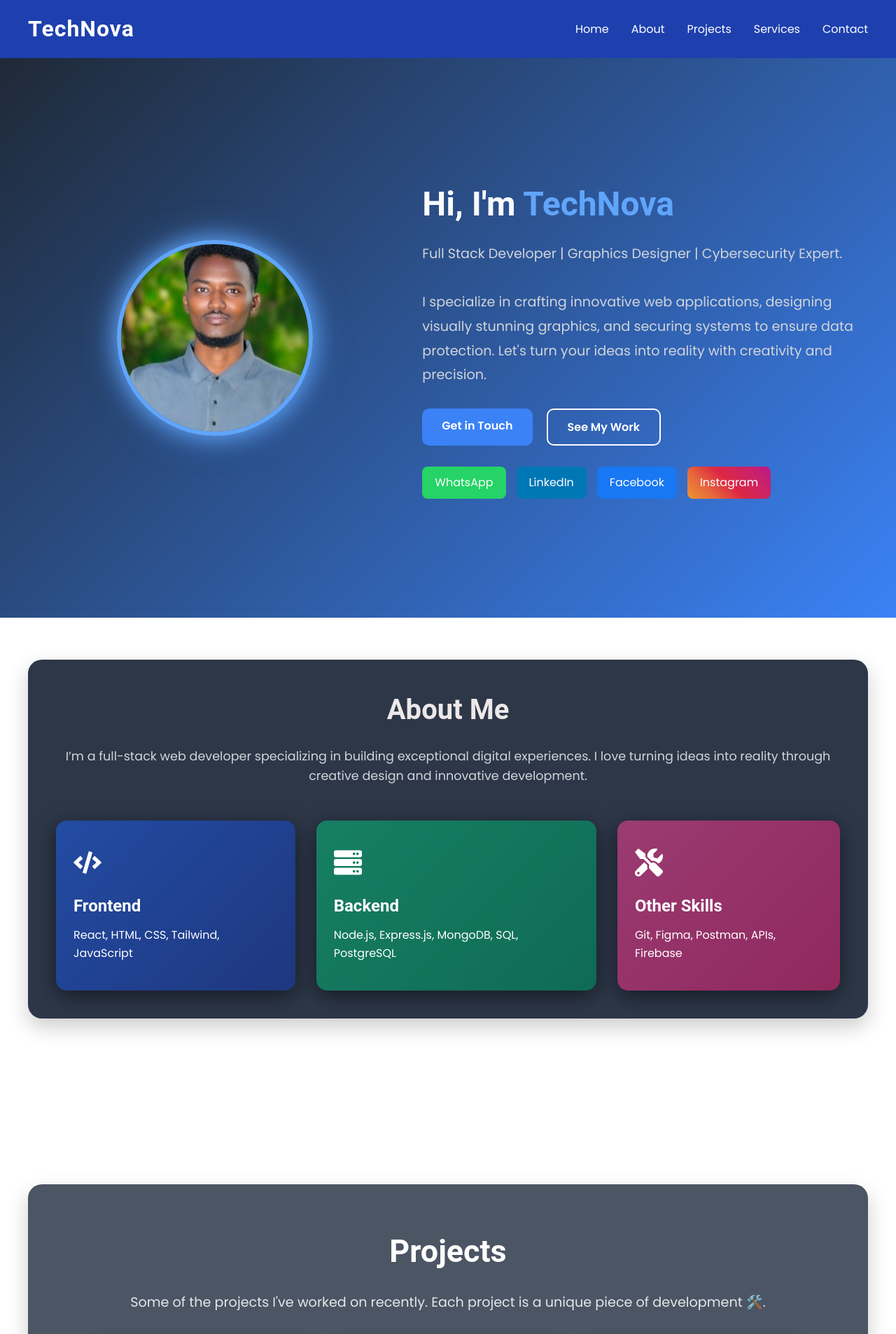
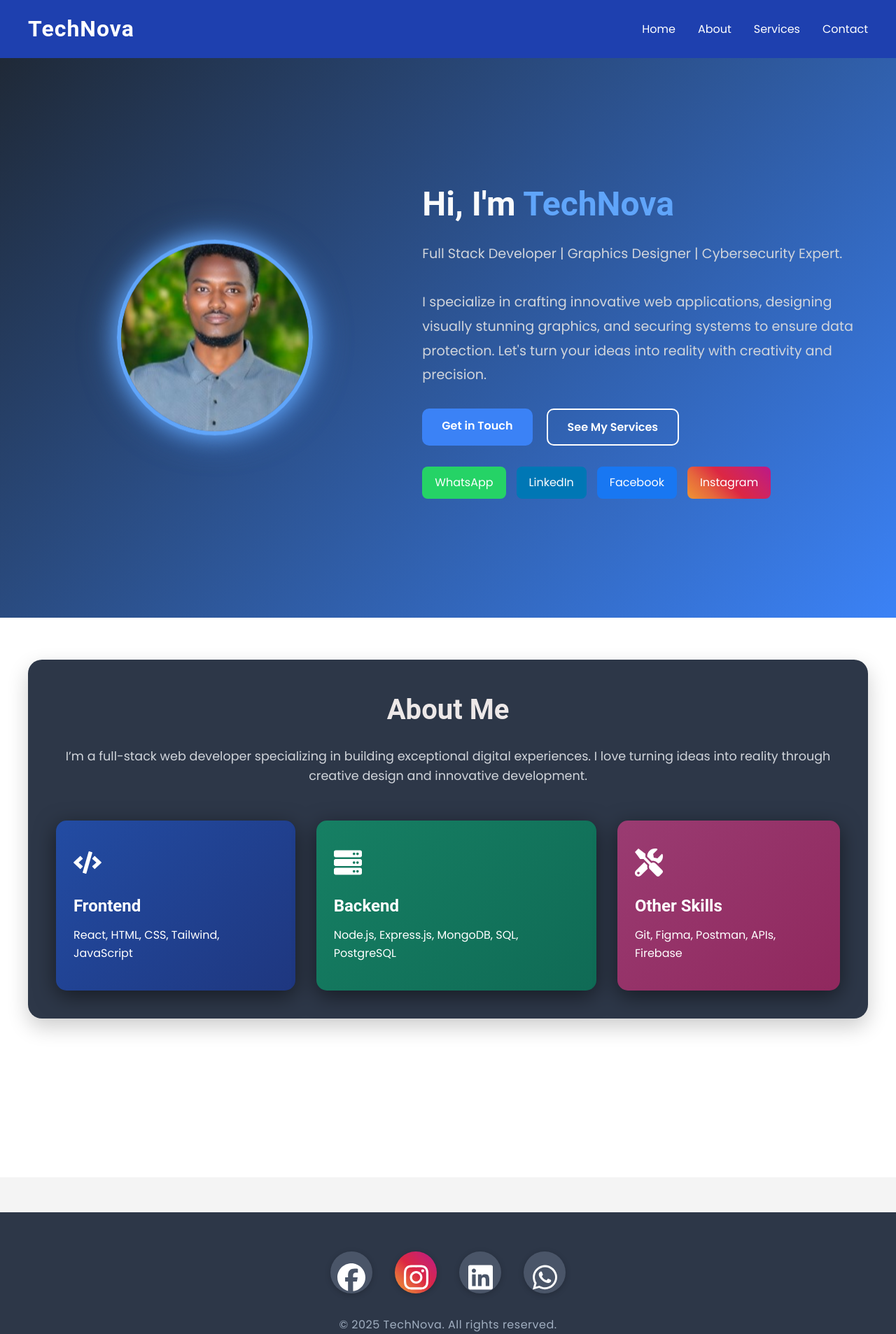
Before and after one commit to Bursuner17/Technova-portfolio, a React (Vite) app: page /#/ in a window 1280 px wide. Shown: the top 1907 px of the page at 70% size. Built offline with nearby package versions, Linux system fonts and the light colour scheme.

Commit message:
Update styles with modal and category options

```diff
--- a/src/App.jsx
+++ b/src/App.jsx
@@ -7,7 +7,6 @@ import About from './sections/About';
 import Projects from './sections/Projects';
 import Footer from './sections/Footer';
 import AboutPage from './pages/AboutPage';
-import ProjectsPage from './pages/ProjectsPage';
 import ContactPage from './pages/ContactPage';
 import PrivacyPolicyPage from './pages/PrivacyPolicyPage'; // ✅ Import PrivacyPolicyPage
 import Services from './pages/Services';
@@ -24,13 +23,11 @@ function App() {
             <>
               <Hero />
               <About />
-              <Projects />
             </>
           }
         />
         {/* Separate pages */}
         <Route path="/about" element={<AboutPage />} />
-        <Route path="/projects" element={<ProjectsPage />} />
         <Route path="/services" element={<Services />} />
         <Route path="/contact" element={<ContactPage />} />
         <Route path="/privacy-policy" element={<PrivacyPolicyPage />} /> {/* ✅ Added Privacy Policy route */}
--- a/src/components/Navbar.jsx
+++ b/src/components/Navbar.jsx
@@ -28,9 +28,6 @@ function Navbar() {
             <Link to="/about" className="nav-link">About</Link> {/* About link */}
           </li>
           <li>
-            <Link to="/projects" className="nav-link">Projects</Link> {/* Projects link */}
-          </li>
-          <li>
             <Link to="/services" className="nav-link">Services</Link> {/* Projects link */}
           </li>
           <li>
--- a/src/pages/ProjectsPage.jsx
+++ /dev/null
@@ -1,12 +0,0 @@
-import React from 'react';
-
-function ProjectsPage() {
-  return (
-    <div>
-      <h1>Projects Page</h1>
-      <p>This is the Projects page content.</p>
-    </div>
-  );
-}
-
-export default ProjectsPage;
--- a/src/sections/Footer.jsx
+++ b/src/sections/Footer.jsx
@@ -42,7 +42,7 @@ function Footer() {
           <FontAwesomeIcon icon={faLinkedin} />
         </a>
         <a
-          href="https://wa.me/yourwhatsapplink"
+          href="https://wa.me/+254748259452"
           target="_blank"
           rel="noopener noreferrer"
           className="footer-icon whatsapp"
--- a/src/sections/Hero.jsx
+++ b/src/sections/Hero.jsx
@@ -61,12 +61,12 @@ function Hero() {
             </motion.a>
 
             <motion.a
-              href="#projects"
+              href="#services"
               className="hero-button-secondary"
               whileHover={{ scale: 1.1 }}
               whileTap={{ scale: 0.95 }}
             >
-              See My Work
+              See My Services
             </motion.a>
           </motion.div>
 
@@ -77,7 +77,7 @@ function Hero() {
             animate={{ opacity: 1, y: 0 }}
             transition={{ delay: 1, duration: 1 }}
           >
-            <a href="https://wa.me/your-number" target="_blank" rel="noopener noreferrer" className="social-icon whatsapp">WhatsApp</a>
+            <a href="https://wa.me/+254748259452" target="_blank" rel="noopener noreferrer" className="social-icon whatsapp">WhatsApp</a>
             <a href="https://linkedin.com/in/yourprofile" target="_blank" rel="noopener noreferrer" className="social-icon linkedin">LinkedIn</a>
             <a href="https://facebook.com/yourprofile" target="_blank" rel="noopener noreferrer" className="social-icon facebook">Facebook</a>
             <a href="https://instagram.com/yourprofile" target="_blank" rel="noopener noreferrer" className="social-icon instagram">Instagram</a>
```
